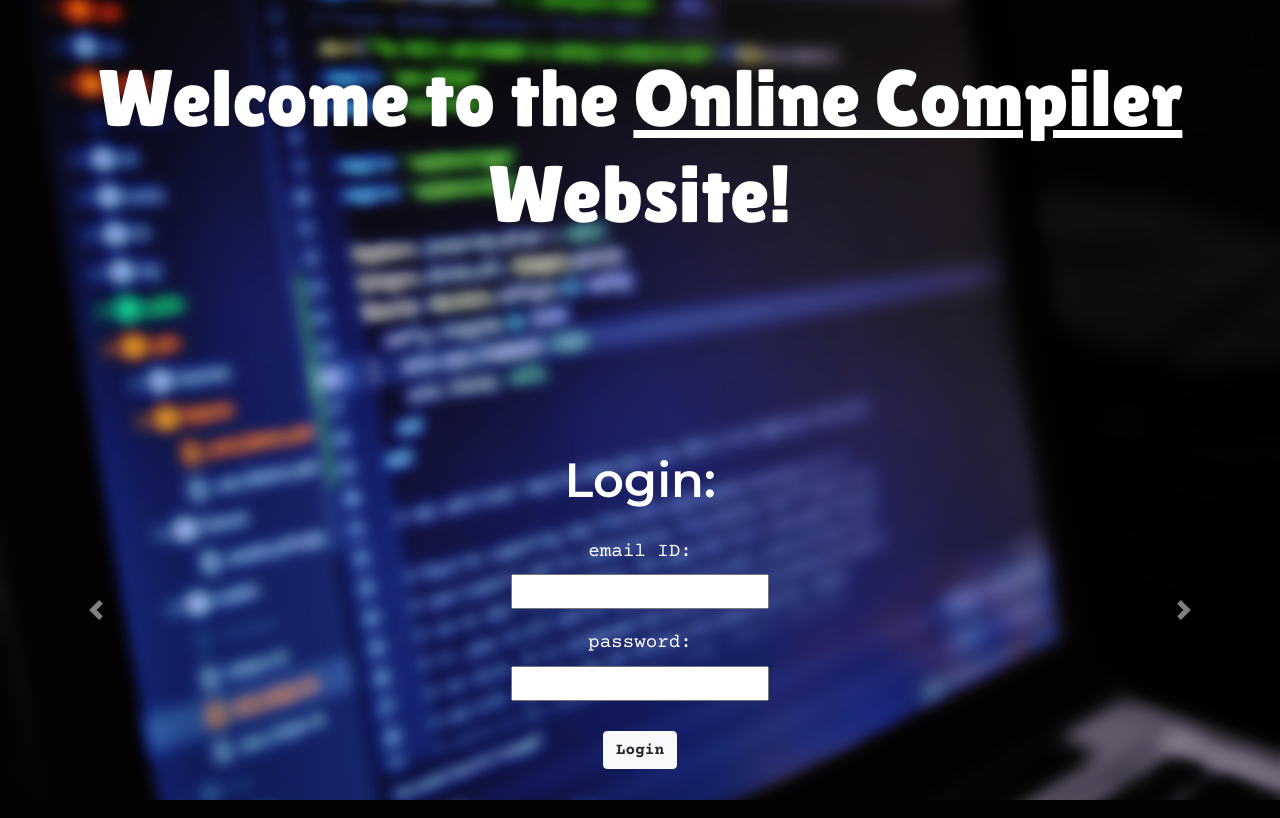
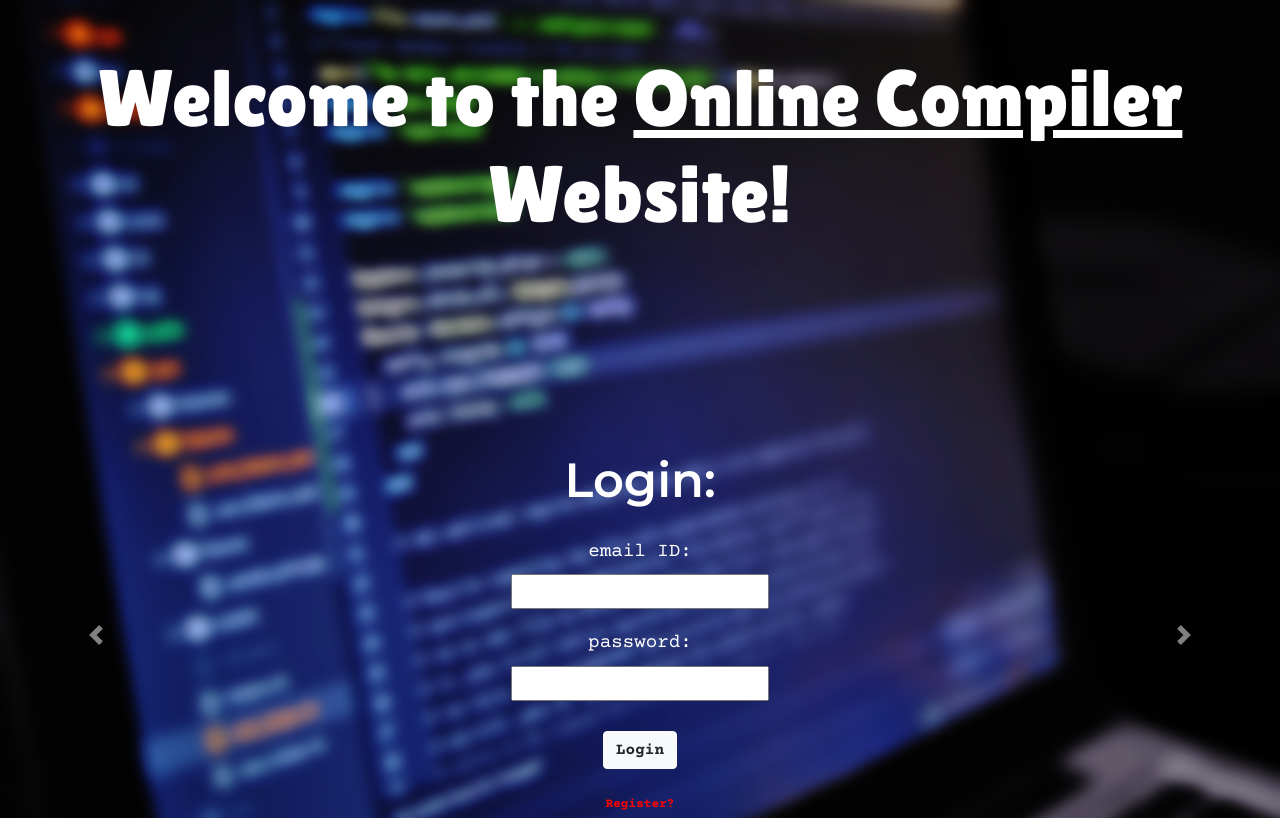
Before and after one commit to roy-a2yush/Online-Compiler, a PHP site: page / in a window 1280 px wide. Run offline with PHP 8.4, Linux system fonts and the light colour scheme.

Commit message:
Added register link

```diff
--- a/css/styles.css
+++ b/css/styles.css
@@ -57,3 +57,14 @@ label {
 .center {
   text-align: center;
 }
+
+.register {
+  text-align: center;
+  font-weight: bold;
+  margin-top: 20px;
+}
+
+.register-link {
+  font-size: 0.8rem;
+  color: red;
+}
--- a/index.html
+++ b/index.html
@@ -21,6 +21,9 @@
               <input type="password" name="password" value=""><br>
               <input type="submit" class="btn btn-light button" name="Login" value="Login">
             </form>
+            <div class="register">
+              <a href="#carouselExampleControls" class="register-link">Register?</a>
+            </div>
           </div>
           <div class="carousel-item">
             <h1 class="sub-heading">Register:</h1>
```
